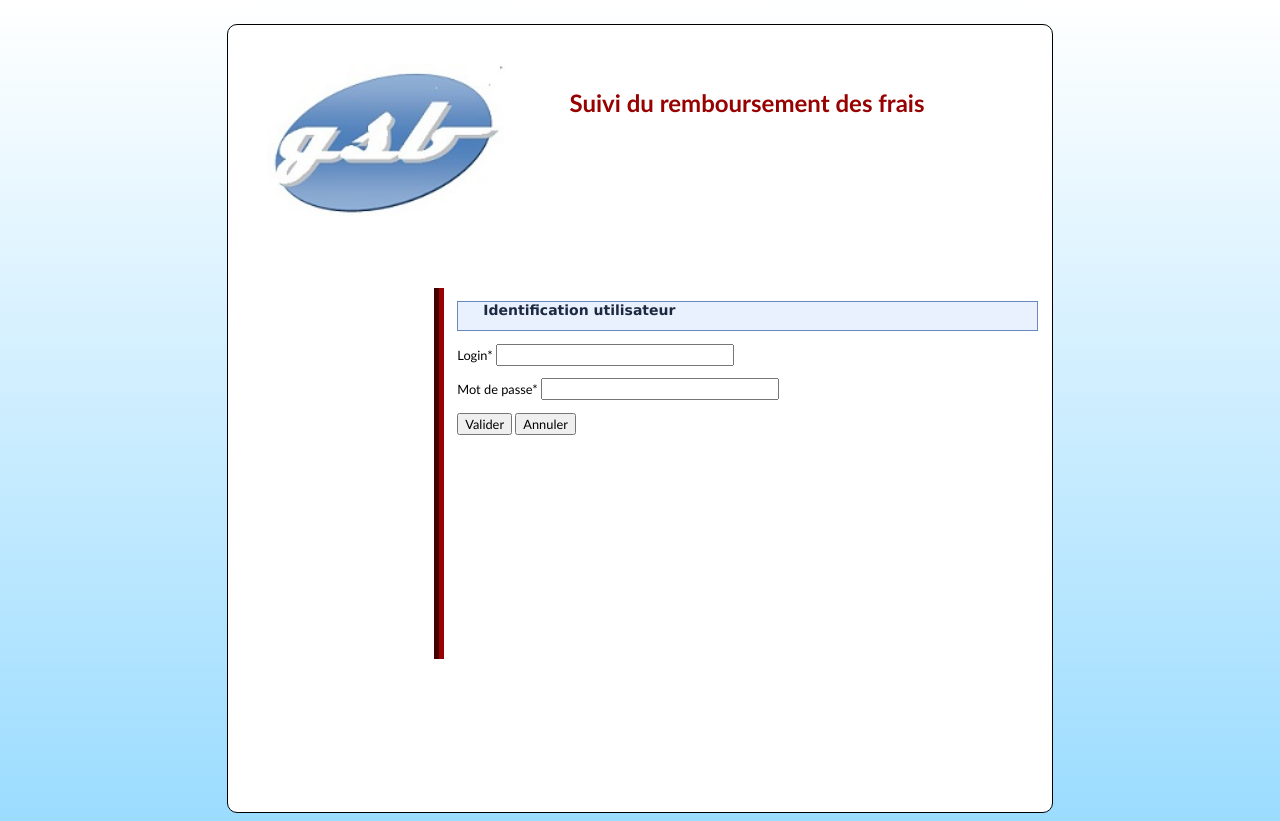
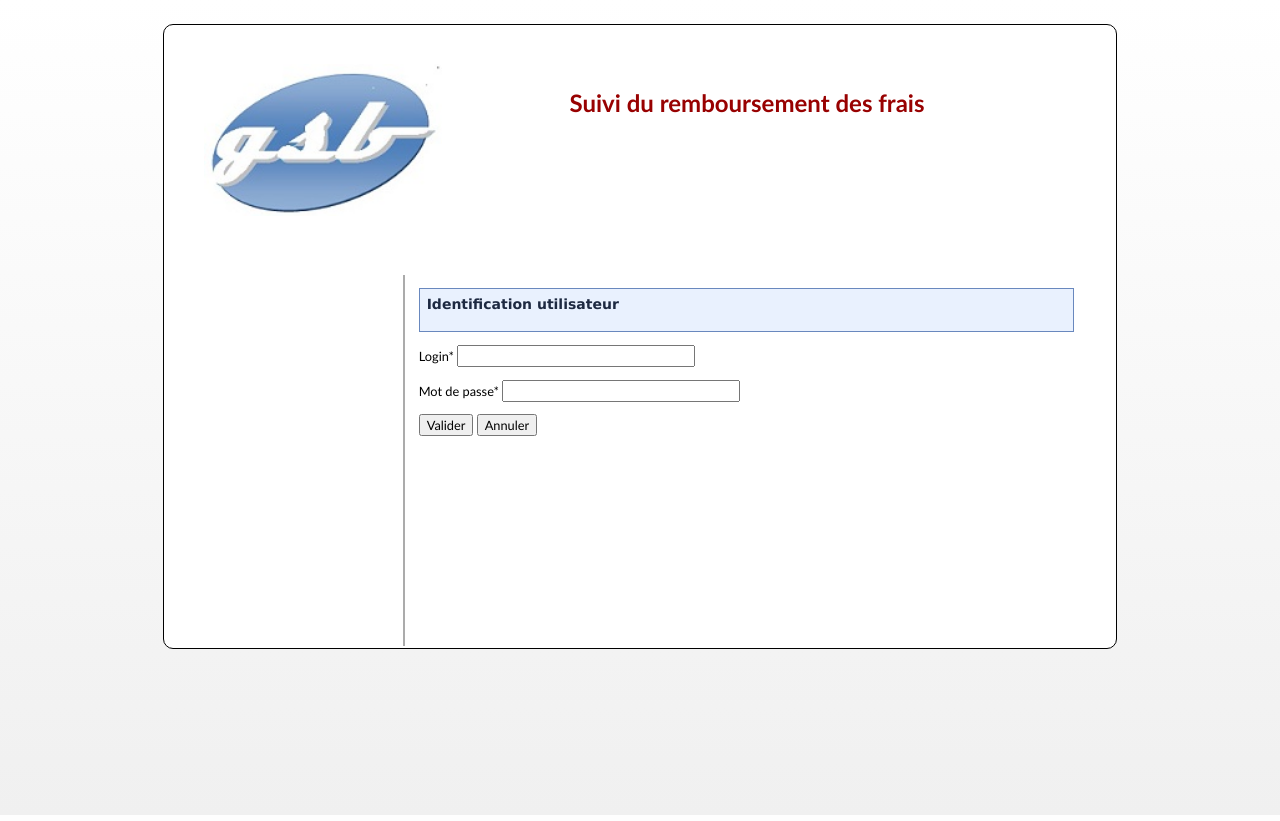
Before and after one commit to cricol/Web, a PHP site: page / in a window 1280 px wide. Run offline with PHP 8.4, Linux system fonts and the light colour scheme.

Commit message:
Changement du CSS

```diff
--- a/styles/styles.css
+++ b/styles/styles.css
@@ -1,17 +1,17 @@
 /* Styles des divisions principales de la page */
 body{
     background-color: white;
-    background-image:linear-gradient(white, rgb(155,220,255));
-    background-repeat: repeat-x;
+    background-image:linear-gradient(white, rgb(240,240,240));
     margin:0% 0%;
     padding : 0.6em;
     font-family:"Trebuchet MS",Verdana,Geneva,Arial,Helvetica,sans-serif;
     font-size:0.8em;
+    height: 100%;
 }
 #page {
     background-color:white;
-    width : 65%;
-    height: 100%;
+    width : 75%;
+    height: auto;
     margin : auto;
     border : 0.1em solid black;
     padding : 0.1em;
@@ -19,7 +19,7 @@ body{
 }
 #entete{
     color : #980101;
-    height: 154px;
+    height: 150px;
     padding: 3em;
 }
 #pied{
@@ -37,16 +37,17 @@ body{
     background-color: white;
     color: rgb(0,85,227);
     float: left;
-    width: 14%;
+    width: 16%;
 }
 
 #contenu{
     border: none;
     padding: 1em;
     background-color: white;
-    border-left :  groove 0.8em #980101;
-    margin-top : 1.2em;
+    border-left :  groove 0.3em #ffffff;
+    margin-top : 0.5em;
     margin-left: 25%;
+    margin-right: 1%;
     /* permet de fixer une hauteur mini sur les navigateurs modernes */
     min-height:27em;
     /* pour obtenir le m�me effet sur IE, sachant que si le contenu d�passe, il
@@ -122,21 +123,13 @@ ul#menuList a:hover {
 
 /* Style des formulaires */
 .corpsForm {
-    border : solid 0.1em #000;
-    border-bottom-width:1px;
     margin-bottom : 0em;
     width : 95%;
 }
 .piedForm {
-    border-bottom-width : 0.1em;
-    border-left-width : 0.1em;
-    border-right-width : 0.1em;
-    border-top-width : 0em;
-    border-style : solid;
-    border-color : #000;
     text-align:right ;
     width : 95%;
-    margin-top:0em;
+    margin-top:0.1em;
 }
 form {
     margin-bottom:1em;
@@ -249,7 +242,6 @@ table.listeLegere {
 
 /* Tableaux quadrill�s utilis�s pour l'affichage de listes avec contenu l�ger*/
 table.listeLegere th, table.listeLegere td {
-    border : dotted rgb(178,207,81) 0.1em;
     padding:0.5em;
     vertical-align : top;
     text-align : left;
@@ -281,11 +273,12 @@ table.listeLegere th.libelle{
     font-size: 14px;
     font-weight: bold;
     color: #1D2941;
+    padding: 0.5em;
     text-decoration: none;
     border : 1px solid #6988BE;
-    padding-left: 25px;
     background-color: #E9F1FE;
     height : 28px;
+    width: 95%;
 }
 
 #contenu img {
```
Also changed, not shown: vues/v_etatFrais.php (+7 -10 lines), vues/v_listeFraisForfait.php (+3 -4 lines), vues/v_listeFraisHorsForfait.php (+4 -9 lines).
